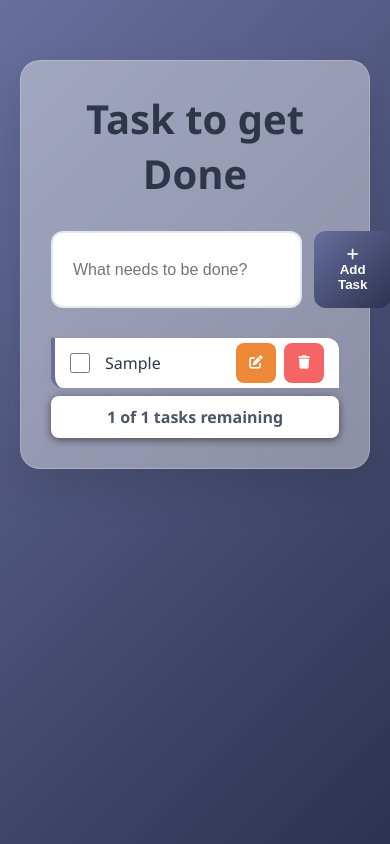
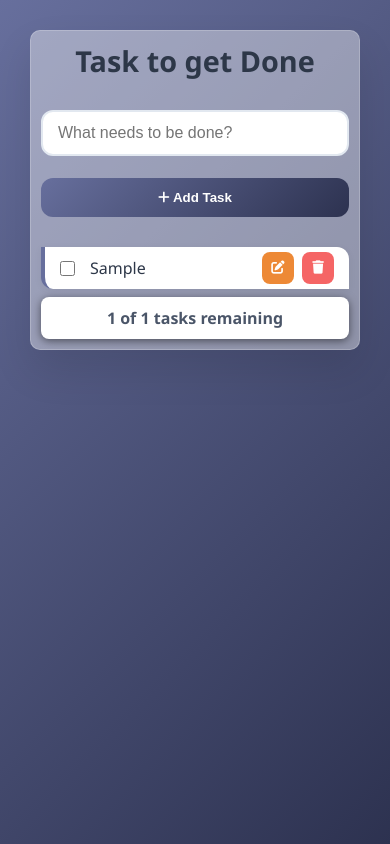
Before and after one commit to Abduols/week4-abduol-todo, a plain HTML site: page index.html in a window 390 px wide. Both pictures are taken after typing "Sample" into the empty fields and a click on the button "Add Task". Drawn offline with Linux system fonts and the light colour scheme.

Commit message:
fix: prevent responsive overflow

```diff
--- a/src/css/style.css
+++ b/src/css/style.css
@@ -250,3 +250,72 @@ h1 {
 	color: #4a5568;
 	text-align: center;
 }
+
+/* responsive style */
+@media (max-width: 600px) {
+	.container {
+		margin: 20px;
+		padding: 20px;
+		border-radius: 10px;
+		overflow: hidden;
+	}
+
+	h1 {
+		font-size: 2rem;
+	}
+
+	#todo-form {
+		flex-direction: column;
+	}
+
+	#task-input {
+		margin-bottom: 10px;
+		margin-right: 0;
+	}
+	.task-content {
+		width: 10px;
+		margin-right: 0;
+		overflow: hidden;
+	}
+
+	.task-actions {
+		flex-wrap: nowrap;
+		overflow: hidden;
+	}
+
+	.edit-btn,
+	.delete-btn {
+		width: 32px;
+		height: 32px;
+		padding: 0;
+	}
+	.message {
+		transform: translateX(0) translateY(-100px);
+		width: auto;
+		text-align: center;
+	}
+
+	.task-checkbox {
+		width: 15px;
+		height: 15px;
+	}
+}
+
+@media (max-width: 400px) {
+	.container {
+		margin: 10px;
+		padding: 10px;
+	}
+
+	h1 {
+		font-size: 1.8rem;
+	}
+	#task-input,
+	#todo-form button {
+		padding: 12px 15px;
+	}
+
+	.task-actions {
+		flex-wrap: wrap;
+	}
+}
```
